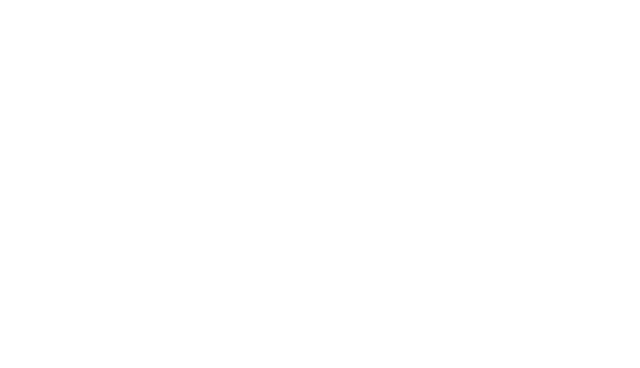
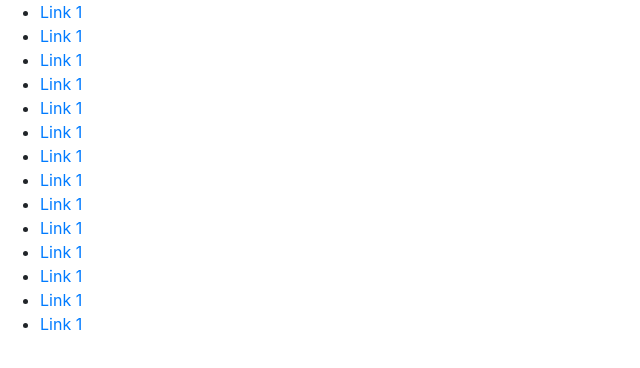
Before and after one commit to kiran-capoor94/dasmesh-site, a plain HTML site: page index.html in a window 1280 px wide. Shown: the whole page, without its empty margins (0-640 px from the left). Drawn offline with nearby package versions, Linux system fonts and the light colour scheme.

Commit message:
Update Readme

```diff
--- a/index.html
+++ b/index.html
@@ -7,16 +7,75 @@
     <meta http-equiv="X-UA-Compatible" content="ie=edge">
     <title>Dasmesh Home Page</title>
 
+    <!-- Main CSS -->
     <link rel="stylesheet" href="style.css">
+
+    <!-- Bootsrap CSS -->
     <link rel="stylesheet" href="https://stackpath.bootstrapcdn.com/bootstrap/4.3.1/css/bootstrap.min.css" integrity="sha384-ggOyR0iXCbMQv3Xipma34MD+dH/1fQ784/j6cY/iJTQUOhcWr7x9JvoRxT2MZw1T"
         crossorigin="anonymous">
 </head>
 
 <body>
+    <header>
+        <nav>
+            <ul>
+                <li>
+                    <a href="#"> Link 1</a>
+                </li>
+
+                <!-- Home Link Starts -->
+                <li>
+                    <a href="#"> Link 1</a>
+                </li>
+                <!-- Home Link Ends -->
+
+                <li>
+                    <a href="#"> Link 1</a>
+                </li>
+                <li>
+                    <a href="#"> Link 1</a>
+                </li>
+                <li>
+                    <a href="#"> Link 1</a>
+                </li>
+                <li>
+                    <a href="#"> Link 1</a>
+                </li>
+                <li>
+                    <a href="#"> Link 1</a>
+                </li>
+                <li>
+                    <a href="#"> Link 1</a>
+                </li>
+                <li>
+                    <a href="#"> Link 1</a>
+                </li>
+                <li>
+                    <a href="#"> Link 1</a>
+                </li>
+                <li>
+                    <a href="#"> Link 1</a>
+                </li>
+                <li>
+                    <a href="#"> Link 1</a>
+                </li>
+                <li>
+                    <a href="#"> Link 1</a>
+                </li>
+                <li>
+                    <a href="#"> Link 1</a>
+                </li>
+
+            </ul>
+        </nav>
+    </header>
 
 
+    <!-- JQuery -->
     <script src="https://code.jquery.com/jquery-3.3.1.slim.min.js" integrity="sha384-q8i/X+965DzO0rT7abK41JStQIAqVgRVzpbzo5smXKp4YfRvH+8abtTE1Pi6jizo"
         crossorigin="anonymous"></script>
+
+    <!-- Bootsrap JS -->
     <script src="https://cdnjs.cloudflare.com/ajax/libs/popper.js/1.14.7/umd/popper.min.js" integrity="sha384-UO2eT0CpHqdSJQ6hJty5KVphtPhzWj9WO1clHTMGa3JDZwrnQq4sF86dIHNDz0W1"
         crossorigin="anonymous"></script>
     <script src="https://stackpath.bootstrapcdn.com/bootstrap/4.3.1/js/bootstrap.min.js" integrity="sha384-JjSmVgyd0p3pXB1rRibZUAYoIIy6OrQ6VrjIEaFf/nJGzIxFDsf4x0xIM+B07jRM"
```
Also changed, not shown: 1 other file.
